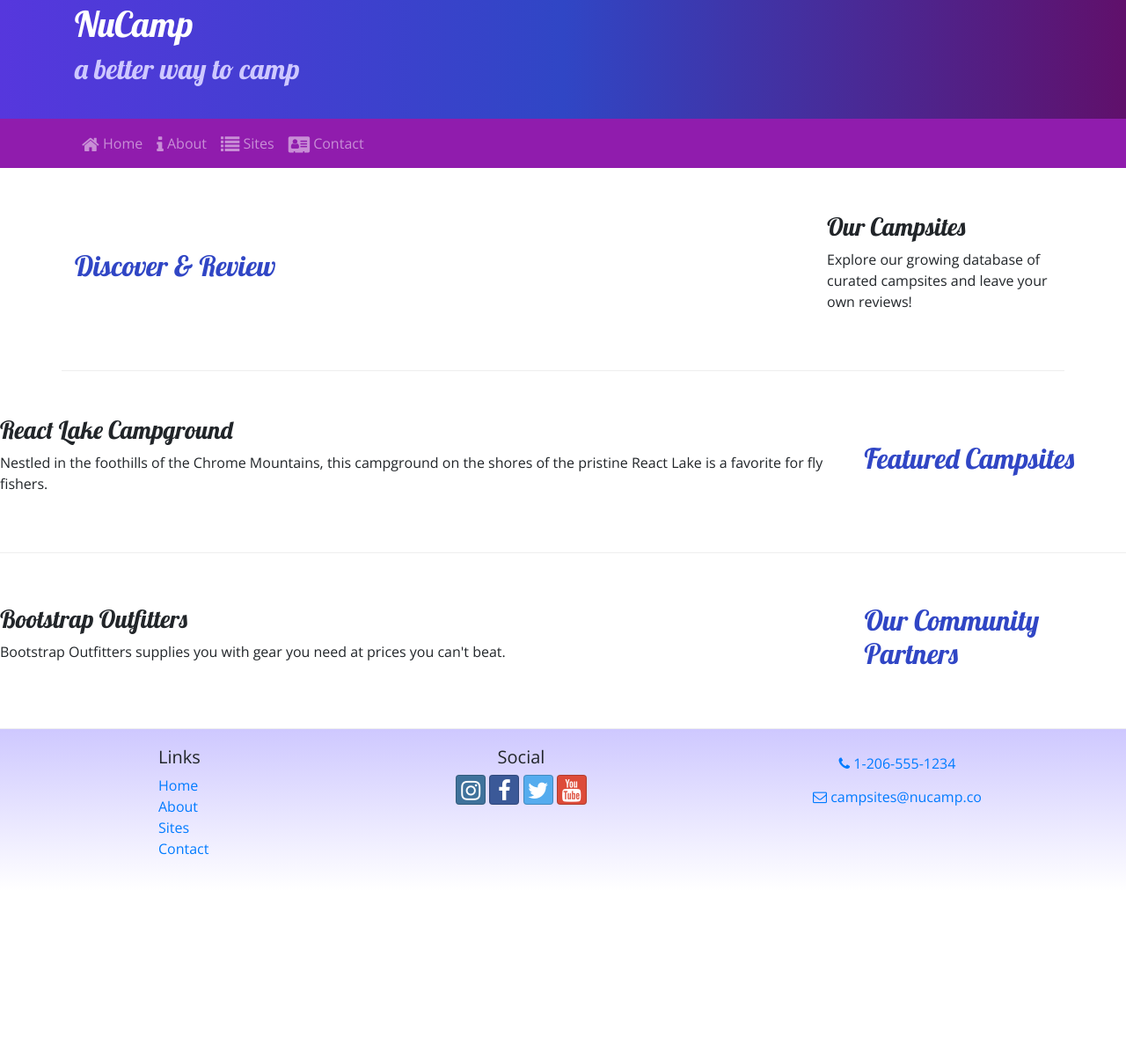
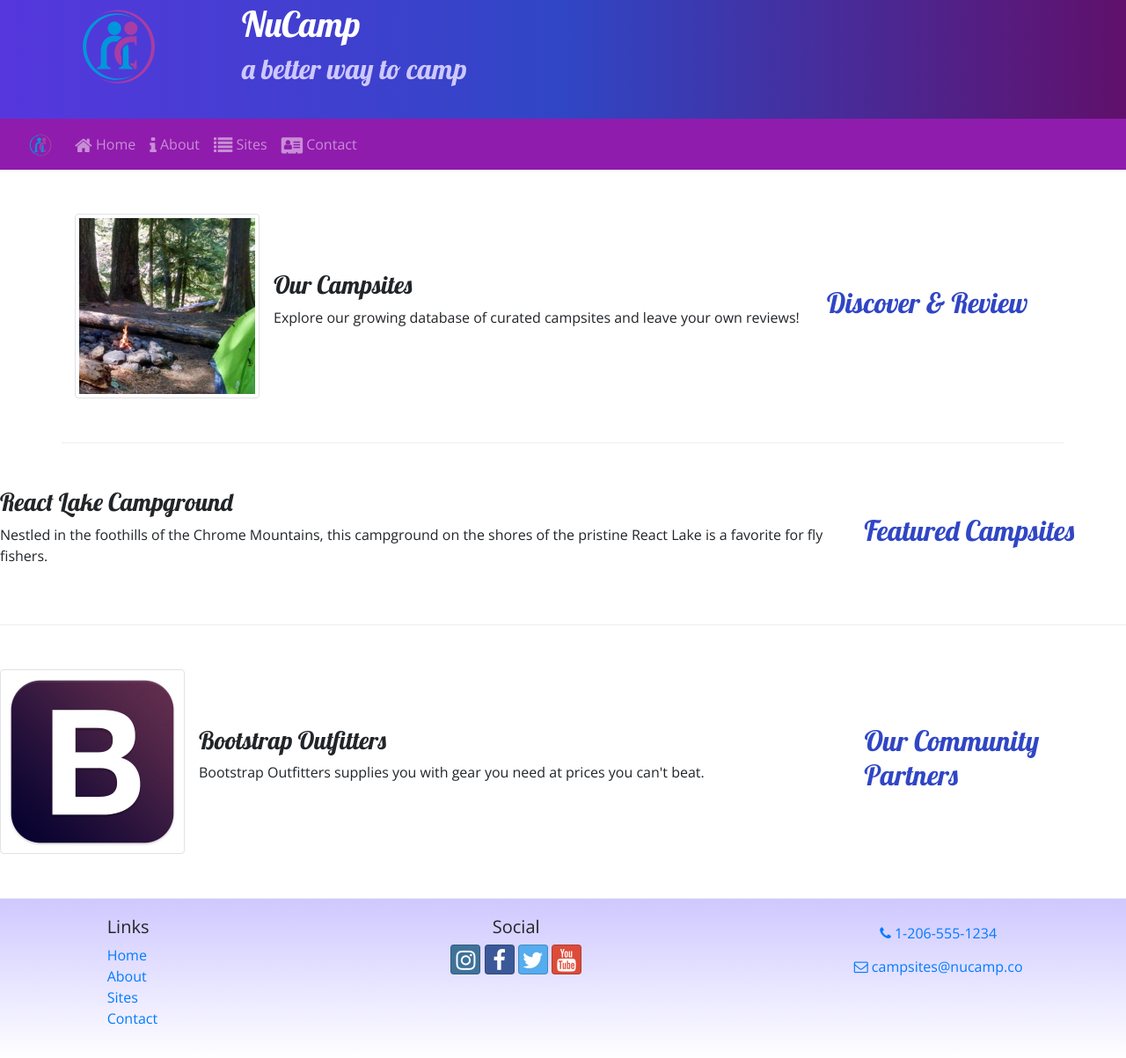
Before and after one commit to nicoscra/nucampsite, a website: page index.html in a window 1280 px wide. Shown: the part 27-1230 px from the top of the page at 88% size. Before the commit the page ends 1040 px from the top, so only its background shows below. Drawn offline with nearby package versions, Linux system fonts and the light colour scheme.

Commit message:
third commit

```diff
--- a/index.html
+++ b/index.html
@@ -18,24 +18,32 @@
     <header class="jumbotron jumbotron-fluid">
         <div class="container">
             <div class="row">
+                <div class="col-4 col-sm-3 col-md-2 align-self center">
+                    <a href="index.html"><img src="img/logo.png" class="img-fluid"></a>
+                </div>
                 <div class="col">
                     <h1>NuCamp</h1>
                     <h2 class="text-sm">a better way to camp</h2>
                 </div>
             </div>
+        </div>
     </header>
 
     <nav class="navbar navbar-expand-sm navbar-dark sticky-top">
-        <div class="container">
-        <button class="navbar-toggler ml-auto" type="button" data-toggle="collapse" data-target="#nucampNavbar">
+        <div class="container-fluid">
+            <a class="navbar-brand" href="index.html"><img src="img/logo.png" height="30" width="30" /></a>
+            <button class="navbar-toggler" type="button" data-toggle="collapse" data-target="#nucampNavbar">
                 <span class="navbar-toggler-icon"></span>
             </button>
             <div class="collapse navbar-collapse" id="nucampNavbar">
                 <ul class="navbar-nav">
-            <li class="nav-item-active"><a class="nav-link" href="#"><i class="fa fa-home fa-lg"></i> Home</a></li>
-            <li class="nav-item"><a class="nav-link" href="aboutus.html"><i class="fa fa-info fa-lg"></i> About</a></li>
+                    <li class="nav-item-active"><a class="nav-link" href="#"><i class="fa fa-home fa-lg"></i> Home</a>
+                    </li>
+                    <li class="nav-item"><a class="nav-link" href="aboutus.html"><i class="fa fa-info fa-lg"></i>
+                            About</a></li>
                     <li class="nav-item"><a class="nav-link" href="#"><i class="fa fa-list fa-lg"></i> Sites</a></li>
-            <li class="nav-item"><a class="nav-link" href="contactus.html"><i class="fa fa-address-card fa-lg"></i> Contact</a></li>
+                    <li class="nav-item"><a class="nav-link" href="contactus.html"><i
+                                class="fa fa-address-card fa-lg"></i> Contact</a></li>
                 </ul>
             </div>
         </div>
@@ -43,12 +51,19 @@
 
     <div class="container">
         <div class="row row-content align-items-center">
-            <div class="col">
+            <div class="col-sm-4 order-sm-last col-md-3">
                 <h2 class="text-sm">Discover & Review</h2>
             </div>
-            <div class="col-sm-4 col-md-3">
+            <div class="col">
+                <div class="media">
+                    <img class="d-flex mr-3 img-thumbnail" src="img/breadcrumb-trail-thumb.jpg"
+                        alt="Breadcrumb Trail" />
+                    <div class="media-body align-self-center">
                         <h3>Our Campsites</h3>
-                <p class="d-none d-sm-block">Explore our growing database of curated campsites and leave your own reviews!</p>
+                        <p class="d-none d-sm-block">Explore our growing database of curated campsites and leave your
+                            own reviews!</p>
+                    </div>
+                </div>
             </div>
         </div>
     </div>
@@ -59,7 +74,9 @@
         </div>
         <div class="col">
             <h3>React Lake Campground</h3>
-             <p class="d-none d-sm-block">Nestled in the foothills of the Chrome Mountains, this campground on the shores of the pristine React Lake is a favorite for fly fishers.</p>
+            <p class="d-none d-sm-block">Nestled in the foothills of the Chrome Mountains, this campground on the
+                shores
+                of the pristine React Lake is a favorite for fly fishers.</p>
         </div>
     </div>
 
@@ -68,13 +85,19 @@
             <h2 class="text-sm">Our Community Partners</h2>
         </div>
         <div class="col">
+            <div class="media">
+                <img class="d-flex mr-3 img-thumbnail" src="img/bootstrap-thumb.png" alt="Bootstrap Outfitters" />
+                <div class="media-body align-self-center">
                     <h3>Bootstrap Outfitters</h3>
-            <p class="d-none d-sm-block">Bootstrap Outfitters supplies you with gear you need at prices you can't beat.</p>
+                    <p class="d-none d-sm-block">Bootstrap Outfitters supplies you with gear you need at prices you
+                        can't beat.</p>
+                </div>
+            </div>
         </div>
     </div>
 
-    <footer class="site-footer" >
-        <div class="container">
+    <footer class="site-footer">
+        <div class="container-fluid">
             <div class="row">
                 <div class="col-4 col-sm-2 offset-1">
                     <h5>Links</h5>
@@ -85,17 +108,23 @@
                         <li><a href="contactus.html">Contact</a></li>
                     </ul>
                 </div>
-
                 <div class="col-6 col-sm-5 text-center">
-                <h5 class="text-center">Social</h5>
-                    <a class="btn btn-social-icon btn-instagram" href="http://instagram.com/"><i class="fa fa-instagram"></i></a>
-                    <a class="btn btn-social-icon btn-facebook" href="http://facebook.com/"><i class="fa fa-facebook"></i></a>
-                    <a class="btn btn-social-icon btn-twitter" href="http://twitter.com/"><i class="fa fa-twitter"></i></a>
-                    <a class="btn btn-social-icon btn-google" href="http://youtube.com/"><i class="fa fa-youtube"></i></a>
+                    <h5>Social</h5>
+                    <a class="btn btn-social-icon btn-instagram" href="http://instagram.com/"><i
+                            class="fa fa-instagram"></i></a>
+                    <a class="btn btn-social-icon btn-facebook" href="http://facebook.com/"><i
+                            class="fa fa-facebook"></i></a>
+                    <a class="btn btn-social-icon btn-twitter" href="http://twitter.com/"><i
+                            class="fa fa-twitter"></i></a>
+                    <a class="btn btn-social-icon btn-google" href="http://youtube.com/"><i
+                            class="fa fa-youtube"></i></a>
                 </div>
                 <div class="col-sm-4 text-center">
-                    <a role="button" class="btn btn-link" href="tel:+12065551234"><i class="fa fa-phone"></i> 1-206-555-1234</a><br />
-                    <a role="button" class="btn btn-link" href="mailto:campsites@nucamp.co"><i class="fa fa-envelope-o"></i> campsites@nucamp.co</a>
+                    <a role="button" class="btn btn-link" href="tel:+12065551234"><i class="fa fa-phone"></i>
+                        1-206-555-1234</a><br />
+                    <a role="button" class="btn btn-link" href="mailto:campsites@nucamp.co"><i
+                            class="fa fa-envelope-o"></i>
+                        campsites@nucamp.co</a>
                 </div>
             </div>
         </div>
--- a/package.json
+++ b/package.json
@@ -11,6 +11,8 @@
   "author": "Nicholas Scramuzza",
   "license": "ISC",
   "devDependencies": {
+    "eslint": "^8.26.0",
+    "eslint-plugin-react": "^7.31.10",
     "lite-server": "^2.6.1"
   },
   "dependencies": {
```
Also changed, not shown: aboutus.html (+13 -9 lines), contactus.html (+11 -5 lines), img/bootstrap-thumb.png (added), img/breadcrumb-trail-thumb.jpg (added), img/breadcrumb-trail.jpg (added), img/chrome-river-thumb.jpg (added), img/chrome-river.jpg (added), img/logo.png (added), img/react-lake-thumb.jpg (added), img/react-lake.jpg (added), 3 other files. Lines whose indentation alone changed are shown as unchanged.
